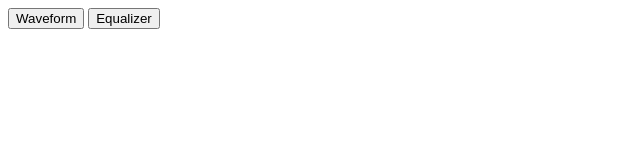
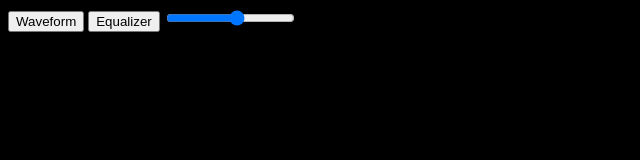
Before and after one commit to captn3m0/mage, a plain HTML site: page index.html in a window 1280 px wide. Shown: the whole page, without its empty margins (0-640 px from the left). Drawn offline with Linux system fonts and the light colour scheme.

Commit message:
Random colored lines Width is variable for waveform

```diff
--- a/index.html
+++ b/index.html
@@ -13,11 +13,15 @@
 		     height:600px;
 		     margin: 0px auto;
 		}
+		html{
+			background-color:black;
+		}
 	</style>
 </head>
 <body>
 	<button id="waveform">Waveform</button>
 	<button id="equalizer">Equalizer</button>
+	<input type="range" min="1" max="10" id="width">
 	<div id="wrapper">
 		<canvas id="canvas" width="1024" height="600">Your browser doesn't support canvas.</canvas>
 	</div>
--- a/main.js
+++ b/main.js
@@ -1,13 +1,25 @@
+function randColor(){
+  var r=Math.floor(Math.random()*255);
+  var g=Math.floor(Math.random()*255);
+  var b=Math.floor(Math.random()*255);
+  var color="rgb("+r+","+g+","+b+")";
+  return color;
+}
 var visualization=function(){
   var canvas=document.getElementById("canvas")
-  canvas.width = canvas.width;//Reset the canvas
+  //canvas.width = canvas.width;//Reset the canvas
+  //add a transperancy
   var context=canvas.getContext('2d');
+  context.fillStyle = "rgba(0,0,0, 0.3)";
+  context.fillRect(0,0,1024,600);
+
   if(this.visualization=='waveform')
   {
     context.beginPath();
-    context.fillStyle = "#000";
-    context.strokeStyle = "#000"
-    context.lineWidth = 2;
+    var color=randColor();
+    context.fillStyle = color;
+    context.strokeStyle = color;
+    context.lineWidth = document.getElementById('width').value;
     context.lineJoin = "round";
     context.moveTo(0,300);
     for(i in this.waveformData.left)
@@ -20,7 +32,7 @@ var visualization=function(){
   }
   else
   {
-    context.fillStyle = "#000";
+    context.fillStyle = randColor();
     var min=1000000,max=0;
     for(var i=0;i<this.eqData.left.length;i++)
     {
```
